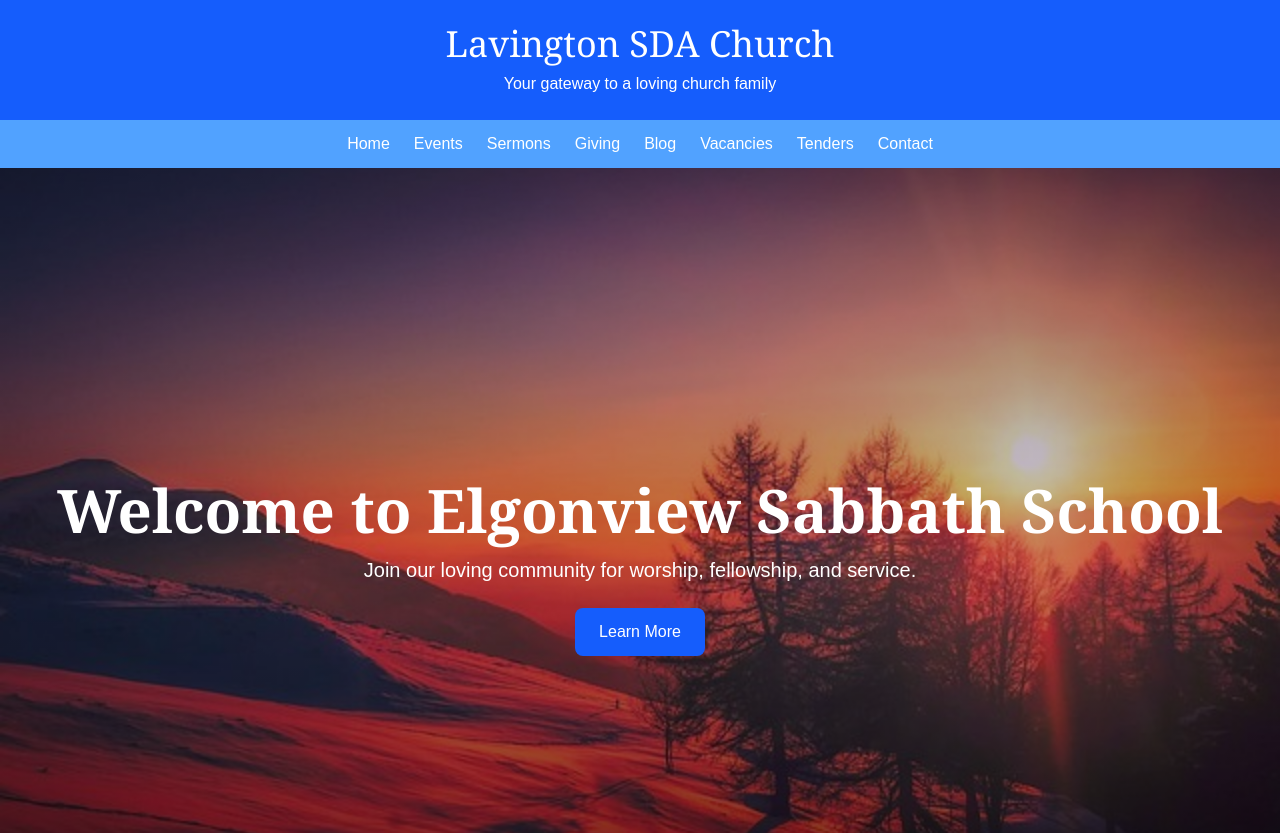
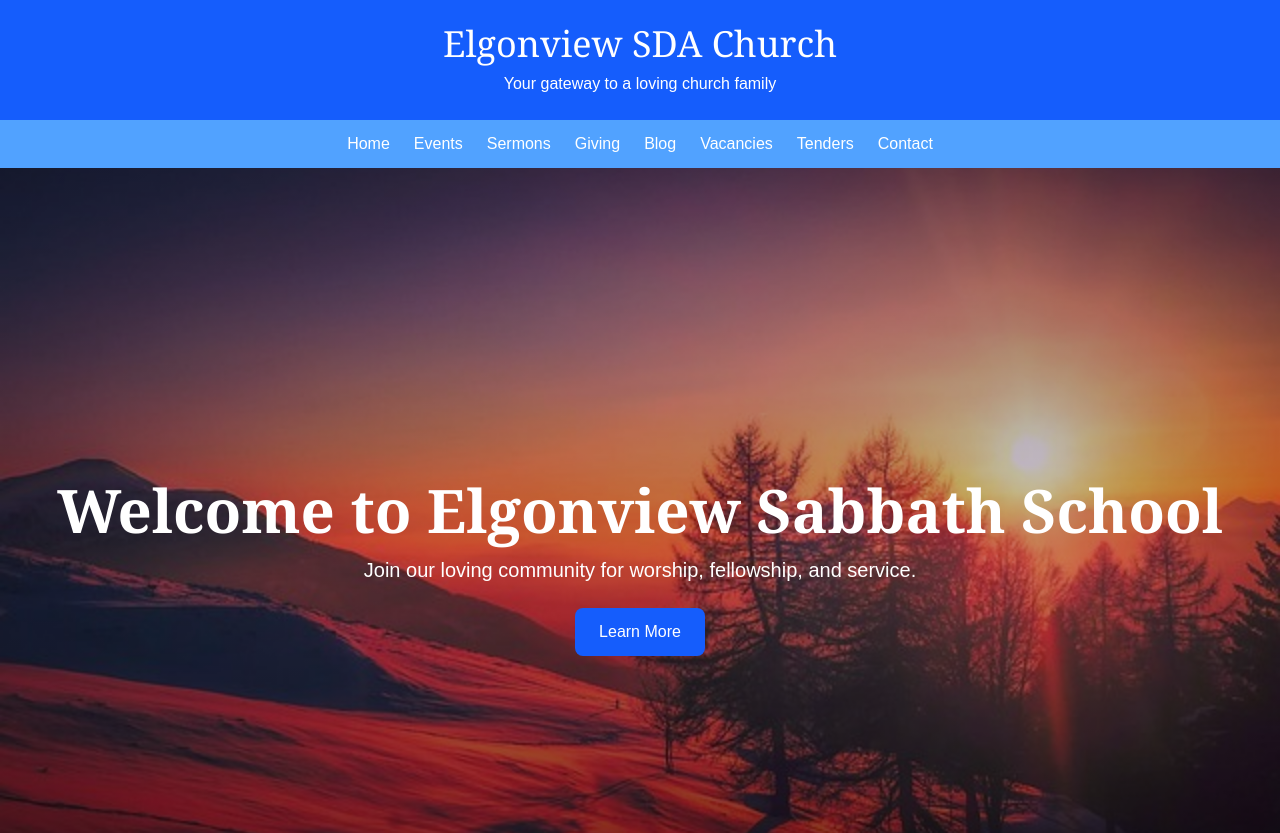
Before and after one commit to code-iddih/evss, a Next.js app in the folder frontend/: page / in a window 1280 px wide. Shown: the top 833 px of the page. Built offline with nearby package versions, Linux system fonts and the light colour scheme.

Commit message:
Updates CHurch Name

```diff
--- a/frontend/app/layout.tsx
+++ b/frontend/app/layout.tsx
@@ -11,7 +11,7 @@ export default function RootLayout({ children }: { children: React.ReactNode })
     <html lang="en">
       <body>
         <header className="bg-blue-600 text-white text-center py-6">
-          <h1 className="text-4xl font-serif">Lavington SDA Church</h1>
+          <h1 className="text-4xl font-serif">Elgonview SDA Church</h1>
           <p className="mt-2">Your gateway to a loving church family</p>
         </header>
         <nav className="bg-blue-400 text-white py-3">
```
